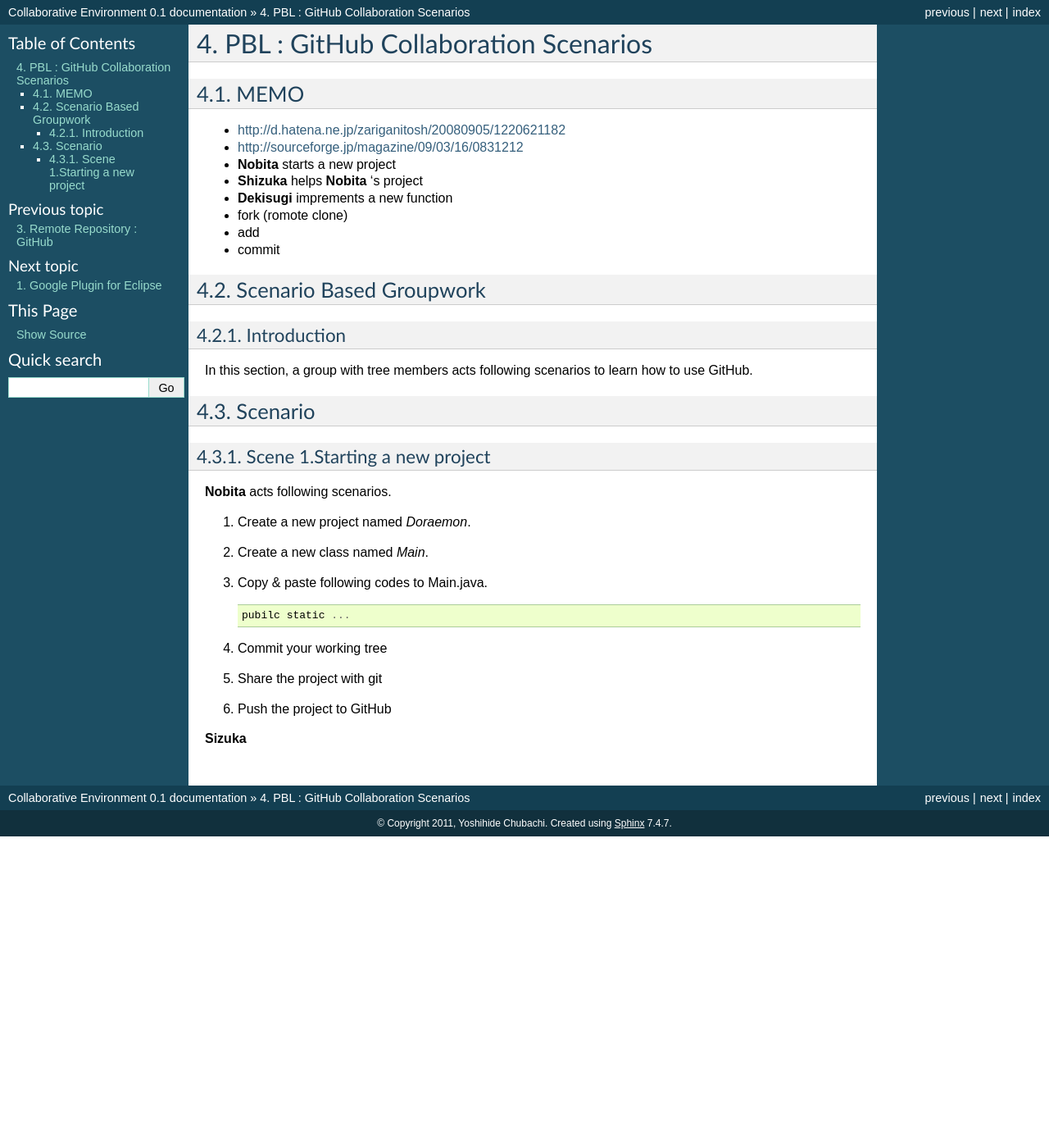
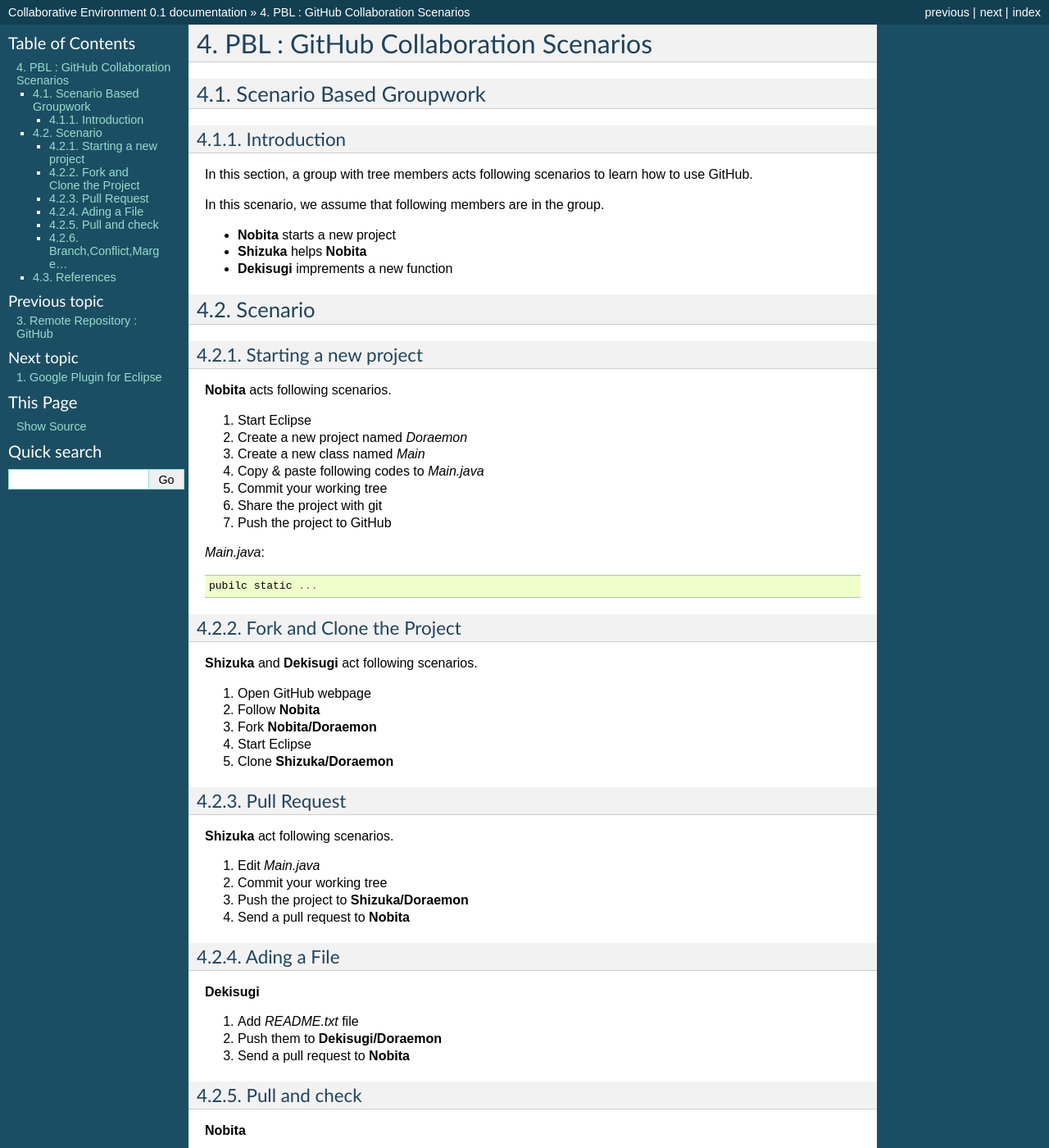
Before and after one commit to ychubachi/collaborative-sde, a Sphinx documentation site: the page built from source/github-pbl.rst, in a window 1280 px wide and 1400 px high. Shown: the whole window at 82% size. Built offline with Sphinx 7.4.7, drawn with Linux system fonts in a browser that asks for light colours; some of the changed text lies outside the part shown.

Commit message:
changed.

```diff
--- a/source/define.rst
+++ b/source/define.rst
@@ -1,5 +1,5 @@
 .. |user home| replace:: *C:\\Users\\<name>*
 .. |cygwin| replace:: *C:\\Users\\<name>\\Cygwin*
 .. |cygwin packages| replace:: *C:\\Users\\<name>\\Cygwin\\Packages*
-.. |eclipse| replace:: *C:\\Users\\<name>\\eclipse-jee-indigo-win32\\eclipse*
+.. |eclipse| replace:: *C:\\Users\\<name>\\Applications\\eclipse-jee-indigo-win32\\eclipse*
 .. |git repository| replace:: *C:\\Users\\<name>\\git*
--- a/source/eclipse.rst
+++ b/source/eclipse.rst
@@ -8,6 +8,9 @@
 
 Downloading Eclipse IDE
 ~~~~~~~~~~~~~~~~~~~~~~~
+
+.. TODO:: JRE!!!!
+
 You can download Eclipse IDE from this page.
 
 - http://www.eclipse.org/downloads/
--- a/source/egit.rst
+++ b/source/egit.rst
@@ -5,7 +5,6 @@
 -----------------------
 
 See http://eclipse.org/egit/.
-
 
 Installing EGit plugin
 ----------------------
--- a/source/github-pbl.rst
+++ b/source/github-pbl.rst
@@ -1,20 +1,5 @@
 PBL : GitHub Collaboration Scenarios
 ====================================
-
-MEMO
-----
-
-- http://d.hatena.ne.jp/zariganitosh/20080905/1220621182
-- http://sourceforge.jp/magazine/09/03/16/0831212
-
-
-- **Nobita** starts a new project
-- **Shizuka** helps **Nobita** 's project
-- **Dekisugi** imprements a new function
-- fork (romote clone)
-- add
-- commit
-
 
 Scenario Based Groupwork
 ------------------------
@@ -24,25 +9,77 @@
 In this section, a group with tree members acts
 following scenarios to learn how to use GitHub.
 
+In this scenario, we assume that following members are in the group.
+
+- **Nobita**
+  starts a new project
+- **Shizuka**
+  helps **Nobita**
+- **Dekisugi**
+  imprements a new function
+
 Scenario
 --------
 
-Scene 1.Starting a new project
-~~~~~~~~~~~~~~~~~~~~~~~~~~~~~~
+Starting a new project
+~~~~~~~~~~~~~~~~~~~~~~
 
 **Nobita** acts following scenarios.
 
-#. Create a new project named *Doraemon*.
-#. Create a new class named *Main*.
-#. Copy & paste following codes to Main.java.
-
-   ::
-
-      pubilc static ...
-
+#. Start Eclipse
+#. Create a new project named *Doraemon*
+#. Create a new class named *Main*
+#. Copy & paste following codes to *Main.java*
 #. Commit your working tree
 #. Share the project with git
 #. Push the project to GitHub
 
 
-**Sizuka**
+*Main.java*::
+
+   pubilc static ...
+
+Fork and Clone the Project
+~~~~~~~~~~~~~~~~~~~~~~~~~~
+**Shizuka** and **Dekisugi** act following scenarios.
+
+#. Open GitHub webpage
+#. Follow **Nobita**
+#. Fork **Nobita/Doraemon**
+#. Start Eclipse
+#. Clone **Shizuka/Doraemon**
+
+Pull Request
+~~~~~~~~~~~~
+**Shizuka** act following scenarios.
+
+#. Edit *Main.java*
+#. Commit your working tree
+#. Push the project to **Shizuka/Doraemon**
+#. Send a pull request to **Nobita**
+
+Ading a File
+~~~~~~~~~~~~
+**Dekisugi**
+
+#. Add *README.txt* file
+#. Push them to **Dekisugi/Doraemon**
+#. Send a pull request to **Nobita**
+
+
+Pull and check
+~~~~~~~~~~~~~~
+**Nobita**
+
+#. Pull the commit by **Shizuka** and **Dekisugi**
+#. Run and check
+#. Push the project to **Nobita/Doraemon**
+
+Branch,Conflict,Marge...
+~~~~~~~~~~~~~~~~~~~~~~~~
+
+References
+----------
+
+- http://d.hatena.ne.jp/zariganitosh/20080905/1220621182
+- http://sourceforge.jp/magazine/09/03/16/0831212
```
Also changed, not shown: source/git.rst (+22 -0 lines), source/github.rst (+22 -2 lines).
